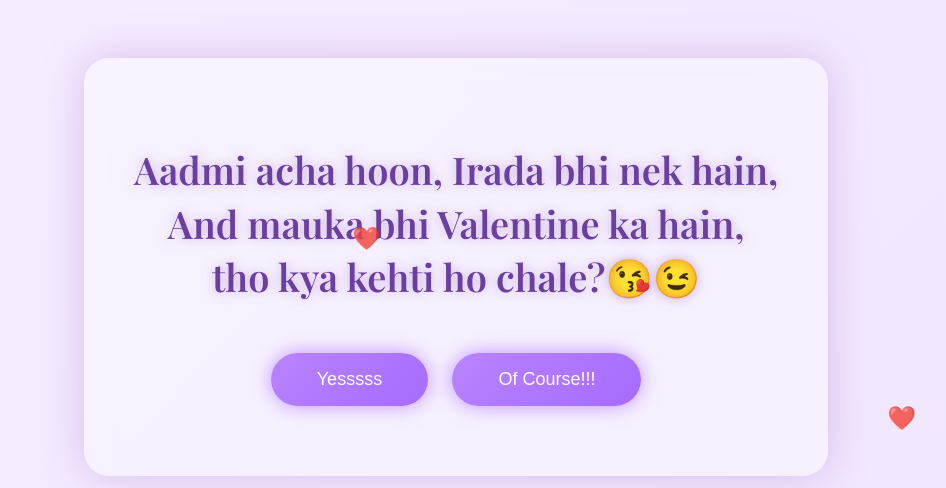
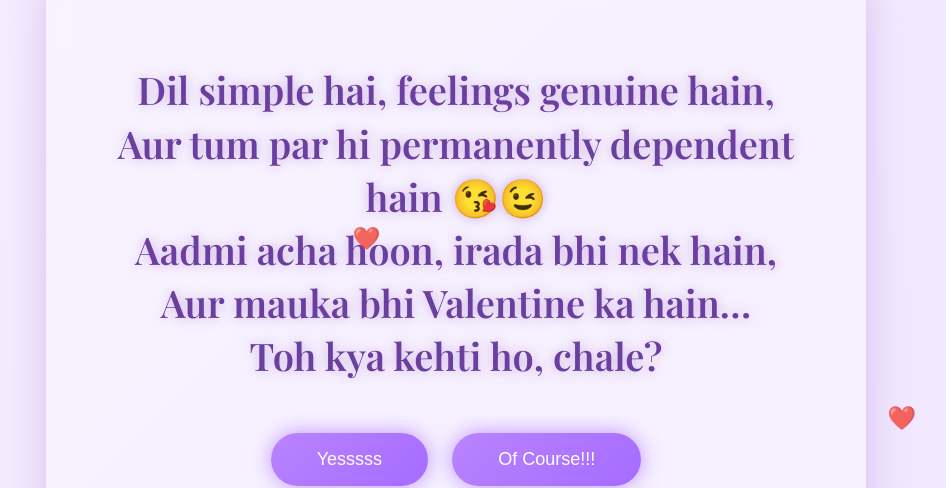
Before and after one commit to rahulbiradar8991-stack/valentine, a plain HTML site: page index.html in a window 1280 px wide. Shown: the part 133-621 px from the top of the page, without its empty margins (184-1130 px from the left). Drawn offline with nearby package versions, Linux system fonts and the light colour scheme.

Commit message:
Update index.html

```diff
--- a/index.html
+++ b/index.html
@@ -14,10 +14,13 @@
 <div class="container" id="mainContent">
 
   <h1>
-    Aadmi acha hoon, Irada bhi nek hain,<br>
-    And mauka bhi Valentine ka hain,<br>
-    tho kya kehti ho chale?😘😉
-  </h1>
+Dil simple hai, feelings genuine hain,<br>
+Aur tum par hi permanently dependent hain 😘😉<br>
+Aadmi acha hoon, irada bhi nek hain,<br>
+Aur mauka bhi Valentine ka hain…<br>
+Toh kya kehti ho, chale?
+</h1>
+
 
   <div class="buttons">
     <button onclick="celebrate('yes')">Yesssss</button>
```
